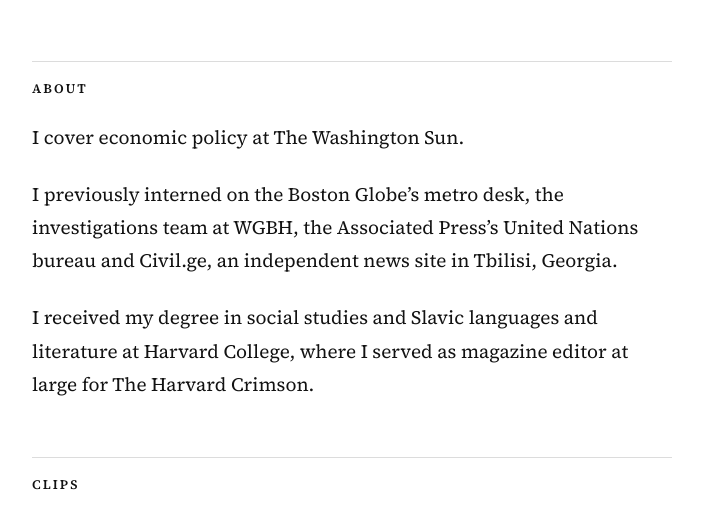
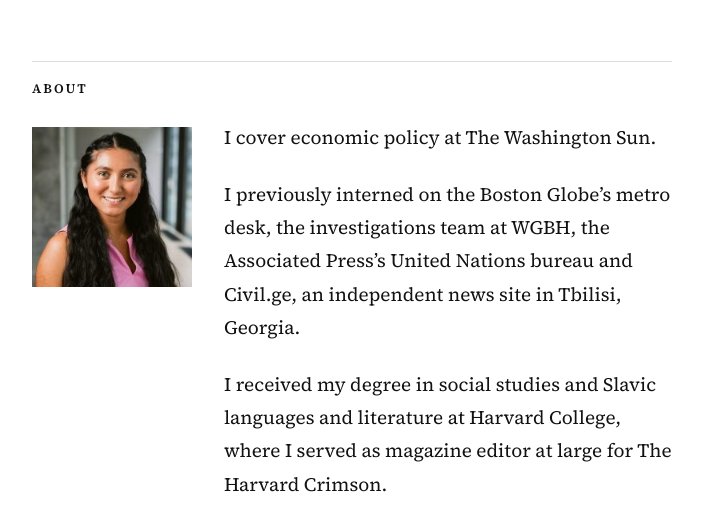
Before and after one commit to jadelozada-pixel/jadelozada, a plain HTML site: page index.html in a window 1280 px wide. Shown: the part 266-780 px from the top of the page, without its empty margins (288-991 px from the left). Drawn offline with nearby package versions, Linux system fonts and the light colour scheme.

Commit message:
Add headshot beside the About section
Co-Authored-By: Claude Opus 5.5 <noreply@anthropic.com>
Claude-Session: https://claude.ai/code/session_018dFrL3vt985BCwmjSofoJW

```diff
--- a/index.html
+++ b/index.html
@@ -92,6 +92,22 @@
       font-style: italic;
       color: var(--muted);
     }
+    .about-body {
+      display: flex;
+      gap: 32px;
+      align-items: flex-start;
+    }
+    .headshot {
+      flex: 0 0 160px;
+      width: 160px;
+      height: 160px;
+      object-fit: cover;
+      margin-top: 6px;
+    }
+    .about-text { flex: 1; min-width: 0; }
+    @media (max-width: 560px) {
+      .about-body { flex-direction: column; gap: 24px; }
+    }
     a {
       color: var(--link);
       text-decoration: none;
@@ -109,9 +125,14 @@
 
     <section id="about">
       <h2>About</h2>
-      <p>I cover economic policy at The Washington Sun.</p>
-      <p>I previously interned on the Boston Globe’s metro desk, the investigations team at WGBH, the Associated Press’s United Nations bureau and Civil.ge, an independent news site in Tbilisi, Georgia.</p>
-      <p>I received my degree in social studies and Slavic languages and literature at Harvard College, where I served as magazine editor at large for The Harvard Crimson.</p>
+      <div class="about-body">
+        <img class="headshot" src="images/headshot.jpg" alt="Jade Lozada" width="160" height="160">
+        <div class="about-text">
+          <p>I cover economic policy at The Washington Sun.</p>
+          <p>I previously interned on the Boston Globe’s metro desk, the investigations team at WGBH, the Associated Press’s United Nations bureau and Civil.ge, an independent news site in Tbilisi, Georgia.</p>
+          <p>I received my degree in social studies and Slavic languages and literature at Harvard College, where I served as magazine editor at large for The Harvard Crimson.</p>
+        </div>
+      </div>
     </section>
 
     <section id="clips">
```
Also changed, not shown: images/headshot.jpg (added), 1 other file.
